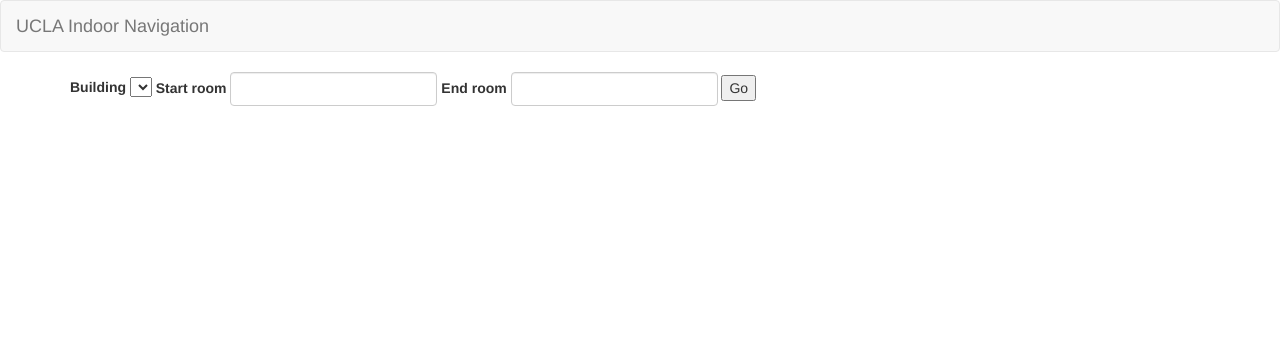
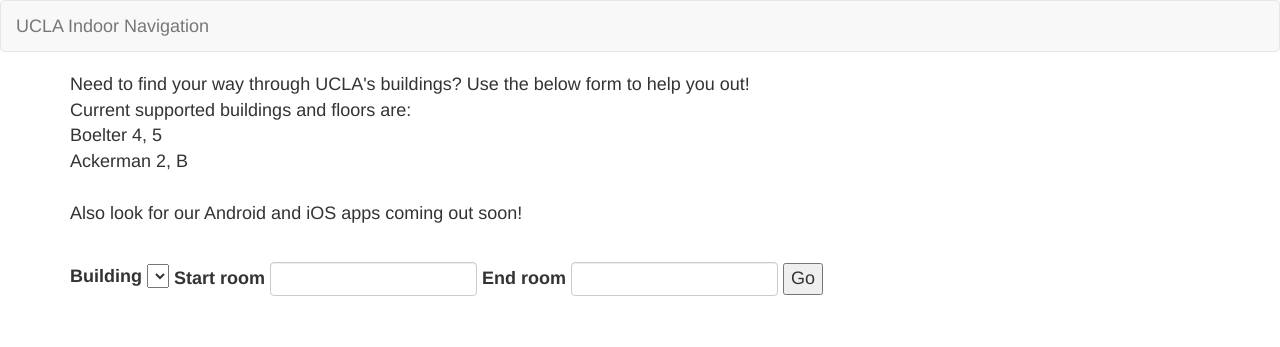
Before and after one commit to uclastudentmedia/tours-backend, a Django app: page / in a window 1280 px wide. Shown: the top 347 px of the page. Run offline with Django 3.2, Linux system fonts and the light colour scheme; data that the repository does not hold is empty; parts of the project's set-up code (start-up, migrations or seed data) failed here and were passed over; some libraries are stand-ins or nearby versions.

Commit message:
Some text, styling and js changes

```diff
--- a/www/static/js/main.js
+++ b/www/static/js/main.js
@@ -24,12 +24,15 @@ $(function() {
         source: []
     });
     $('#main-form').on('submit', processInputsAndGetImages);
+    // the building select should now have the first building, so we can populate the rooms right away
+    populateRoomInputs();
+    $('#building-select').on('change', populateRoomInputs);
 });
 
-$('#building-select').on('change', function() {
+function populateRoomInputs() {
     $('#start-room').val('');
     $('#end-room').val('');
-    let building_name = $(this).val();
+    let building_name = $('#building-select').val();
     if (building_name.length === 0) {
         console.log('no building name');
         return;
@@ -38,7 +41,8 @@ $('#building-select').on('change', function() {
     console.log(building_object);
     $('#start-room').autocomplete("option", "source", building_object.pois);
     $('#end-room').autocomplete("option", "source", building_object.pois);
-});
+}
+
 
 function isRoomStringValid(roomStr) {
     let building_name = $('#building-select').val();
@@ -73,6 +77,9 @@ function processInputsAndGetImages(event) {
     if (!isRoomStringValid(end_room)) {
         return;
     }
+    if (start_room === end_room) {
+        return;
+    }
     let route_api = '/indoor/route/' +
         building_list_dict[building_name].landmark_id + '/' +
         start_room + '/' + end_room;
--- a/www/templates/www/index.html
+++ b/www/templates/www/index.html
@@ -2,7 +2,7 @@
 <html lang="en">
     <head>
         <meta charset="utf-8">
-        <title>{% block title %}{% endblock %}</title>
+        <title>UCLA Indoor Navigation</title>
         <meta name="viewport" content="width=device-width, initial-scale=1.0">
 		<!-- Bootstrap -->
 		{% load static %}
@@ -54,11 +54,17 @@
           </div>--><!-- /.navbar-collapse -->
 		</nav>
     	<div class="container">
+            <p>Need to find your way through UCLA's buildings? Use the below form to help you out!
+            <br/>Current supported buildings and floors are:
+            <br/>Boelter 4, 5
+            <br/>Ackerman 2, B
+            <br/><br/>Also look for our Android and iOS apps coming out soon!
+            </p>
+            <br/>
             <form id="main-form" class="form-inline">
                 <div class="form-group">
                     <label for="building-select">Building</label>
                     <select id="building-select">
-                        <option></option>
                     </select>
                 </div>
 
@@ -75,6 +81,9 @@
                 <button id="submit">Go</button>
             </form>
             <br/>
+            <div id="error-msg">
+            </div>
+            <br/>
             <div id="image-container">
             </div>
         </div>
@@ -88,6 +97,9 @@
         </script>
         <script src="{% static "js/main.js" %}"></script>
         <style>
+        .container {
+            font-size: 18px;
+        }
         #image-container img {
             width: 80%;
         }
```
